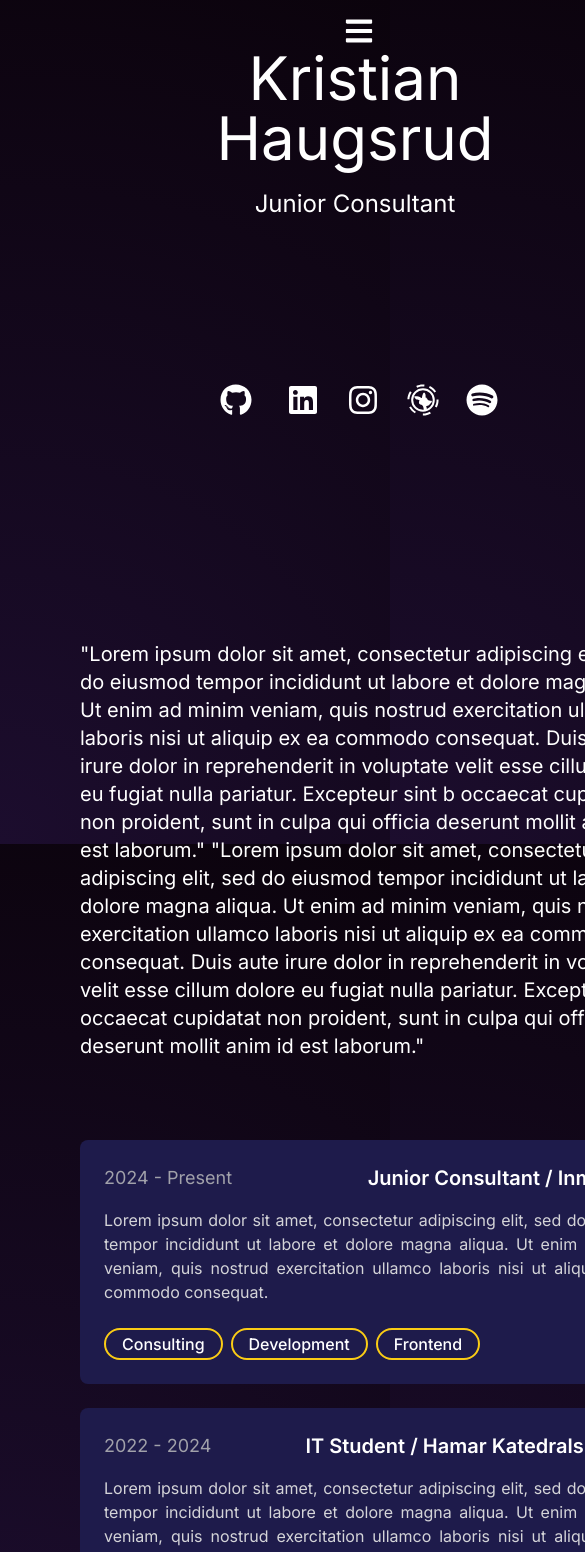
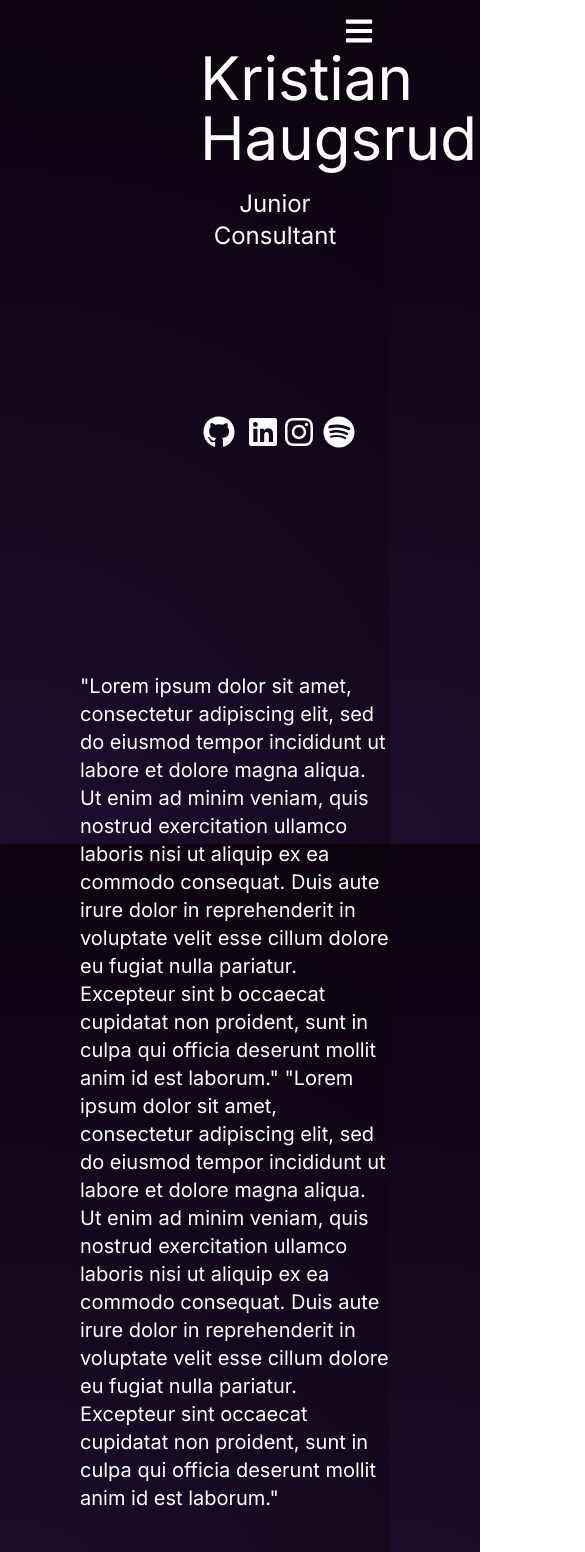
Before and after one commit to Konge5678/Portfolio, a Next.js app: page / in a window 390 px wide. Shown: the top 1552 px of the page, 585 px wide, since content can reach past the window. Built offline with nearby package versions, Linux system fonts and the light colour scheme.

Commit message:
Styke changes and pushing before i go home

```diff
--- a/src/app/layout.tsx
+++ b/src/app/layout.tsx
@@ -8,7 +8,7 @@ import Footer from "@/components/Footer";
 const inter = Inter({ subsets: ["latin"] });
 
 export const metadata: Metadata = {
-  title: "Create Next App",
+  title: "Portfolio",
   description: "Generated by create next app",
 };
 
@@ -20,7 +20,7 @@ export default function RootLayout({
   return (
     <html lang="en">
       <body className={inter.className}>
-          <Header />
+        <Header/>
         {children}
         <Footer />
       </body>
--- a/src/app/page.tsx
+++ b/src/app/page.tsx
@@ -12,7 +12,7 @@ import ContactCard from "@/components/Cards/ContactCard";
 export default function Home() {
   return (
     <div className="relative flex flex-col lg:flex-row min-h-screen">
-      <div className="w-full lg:w-auto lg:sticky lg:top-10 lg:min-w-[600px] lg:h-screen ml-40">
+      <div className="max-w-screen-sm lg:w-auto lg:sticky lg:top-10 lg:min-w-[600px] lg:h-screen ml-40">
         <PersonCard />
       </div>
       <div className="flex-grow lg:pl-10 mt-40 ml-20 space-y-6">
--- a/src/components/AboutText.tsx
+++ b/src/components/AboutText.tsx
@@ -1,6 +1,6 @@
 export default function AboutText() {
   return (
-    <div className="w-[600px] flex justify-center mb-20">
+    <div className="max-w-screen-sm flex justify-center mb-20 lg:w-[600px] ">
       <p className="text-white w-[600px] text-left text-xl ">
         "Lorem ipsum dolor sit amet, consectetur adipiscing elit, sed do eiusmod
         tempor incididunt ut labore et dolore magna aliqua. Ut enim ad minim
--- a/src/components/Cards/BlogCard.tsx
+++ b/src/components/Cards/BlogCard.tsx
@@ -10,7 +10,7 @@ interface BlogCardProps {
 
 const BlogCard = ({ title, description, image, date }: BlogCardProps) => {
   return (
-    <div className="text-white w-[600px] p-6 bg-indigo-950 rounded-lg group hover:bg-indigo-900 transition-colors duration-300">
+    <div className="text-white lg:w-[600px] p-6 bg-indigo-950 rounded-lg group hover:bg-indigo-900 transition-colors duration-300">
       <div className="flex">
         <img src={image} alt={title} className="w-1/3 rounded-lg mr-4" />
         <div className="flex flex-col justify-between w-full">
--- a/src/components/Cards/ExperienceCard.tsx
+++ b/src/components/Cards/ExperienceCard.tsx
@@ -20,7 +20,7 @@ const ExperienceCard = ({
   tags,
 }: ExperienceCardProps) => {
   return (
-    <div className="text-white w-[600px] p-6 bg-indigo-950 rounded-lg group hover:bg-indigo-900 transition-colors duration-300">
+    <div className="text-white lg:w-[600px] p-6 bg-indigo-950 rounded-lg group hover:bg-indigo-900 transition-colors duration-300">
       <div className="flex justify-between items-start">
         <p className="text-lg text-zinc-400">{duration}</p>
         <div className="ml-4 flex items-center">
--- a/src/components/Cards/PersonCard.tsx
+++ b/src/components/Cards/PersonCard.tsx
@@ -9,7 +9,6 @@ import roobetLogo from "../../Images/RoobetLogo.svg";
 
 export default function PersonCard() {
   const [activeSection, setActiveSection] = useState("");
-
   const handleScroll = (sectionId: string) => {
     const element = document.getElementById(sectionId);
     if (element) {
@@ -27,7 +26,6 @@ export default function PersonCard() {
       rootMargin: "0px",
       threshold: 0.3,
     };
-
     const observerCallback = (entries: IntersectionObserverEntry[]) => {
       entries.forEach((entry) => {
         if (entry.isIntersecting) {
@@ -35,19 +33,13 @@ export default function PersonCard() {
         }
       });
     };
-
-    const observer = new IntersectionObserver(
-      observerCallback,
-      observerOptions
-    );
-
+    const observer = new IntersectionObserver(observerCallback, observerOptions);
     sections.forEach((sectionId) => {
       const section = document.getElementById(sectionId);
       if (section) {
         observer.observe(section);
       }
     });
-
     return () => {
       sections.forEach((sectionId) => {
         const section = document.getElementById(sectionId);
@@ -59,13 +51,13 @@ export default function PersonCard() {
   }, []);
 
   return (
-    <div className="text-white w-full lg:w-[600px] p-10">
-      <h1 className="text-6xl text-center py-2 lg:text-left ">Kristian Haugsrud</h1>
+    <div className="text-white max-w-screen-sm lg:w-[600px] p-10 mx-auto">
+      <h1 className="text-6xl text-center py-2 lg:text-left">Kristian Haugsrud</h1>
       <h2 className="py-1 text-2xl mt-2 text-center lg:text-left">Junior Consultant</h2>
-      <p className="py-3 text-zinc-400 w-80 hidden lg:block">
+      <p className="py-3 text-zinc-400 w-80 hidden lg:block mx-auto lg:mx-0">
         “A dollar won is twice as sweet as a dollar earned.” – Paul Newman
       </p>
-      <div className="mt-10 hidden lg:block items-center">
+      <div className="mt-10 hidden lg:flex lg:flex-col lg:items-left">
         <PersonCardButton
           text="About"
           onClick={() => handleScroll("about")}
@@ -92,7 +84,7 @@ export default function PersonCard() {
           isActive={activeSection === "contact"}
         />
       </div>
-      <div className="flex space-x-1 mt-20 mb-30 pt-14">
+      <div className="flex justify-center lg:justify-start space-x-1 mt-20 mb-30 pt-14">
         <SocialMediaIcon
           icon={<FaGithub className="text-white w-8 h-8" />}
           link="https://github.com/Konge5678"
--- a/src/components/Cards/ProjectCard.tsx
+++ b/src/components/Cards/ProjectCard.tsx
@@ -21,7 +21,7 @@ const ProjectCard = ({
   githubLink,
 }: ProjectCardProps) => {
   return (
-    <div className="relative text-white w-[600px] p-6 bg-indigo-950 rounded-lg group hover:bg-indigo-900 transition-colors duration-300">
+    <div className="relative text-white  lg:w-[600px] p-6 bg-indigo-950 rounded-lg group hover:bg-indigo-900 transition-colors duration-300">
       <div className="flex justify-between items-start">
         <p className="text-lg text-zinc-400">{date}</p>
         <div className="ml-4 flex items-center">
--- a/src/components/Header.tsx
+++ b/src/components/Header.tsx
@@ -2,7 +2,7 @@ import HamburgerMenu from "./HamburgerMenu";
 
 export default function Header() {
   return (
-    <header className="w-full h-16 flex items-center px-4 fixed top-0 left-0 z-50 mb-6">
+    <header className="lg:w-full  max-w-screen-sm h-16 flex items-center px-4 fixed top-0 left-0 z-50 mb-6">
       <HamburgerMenu />
     </header>
   );
```
